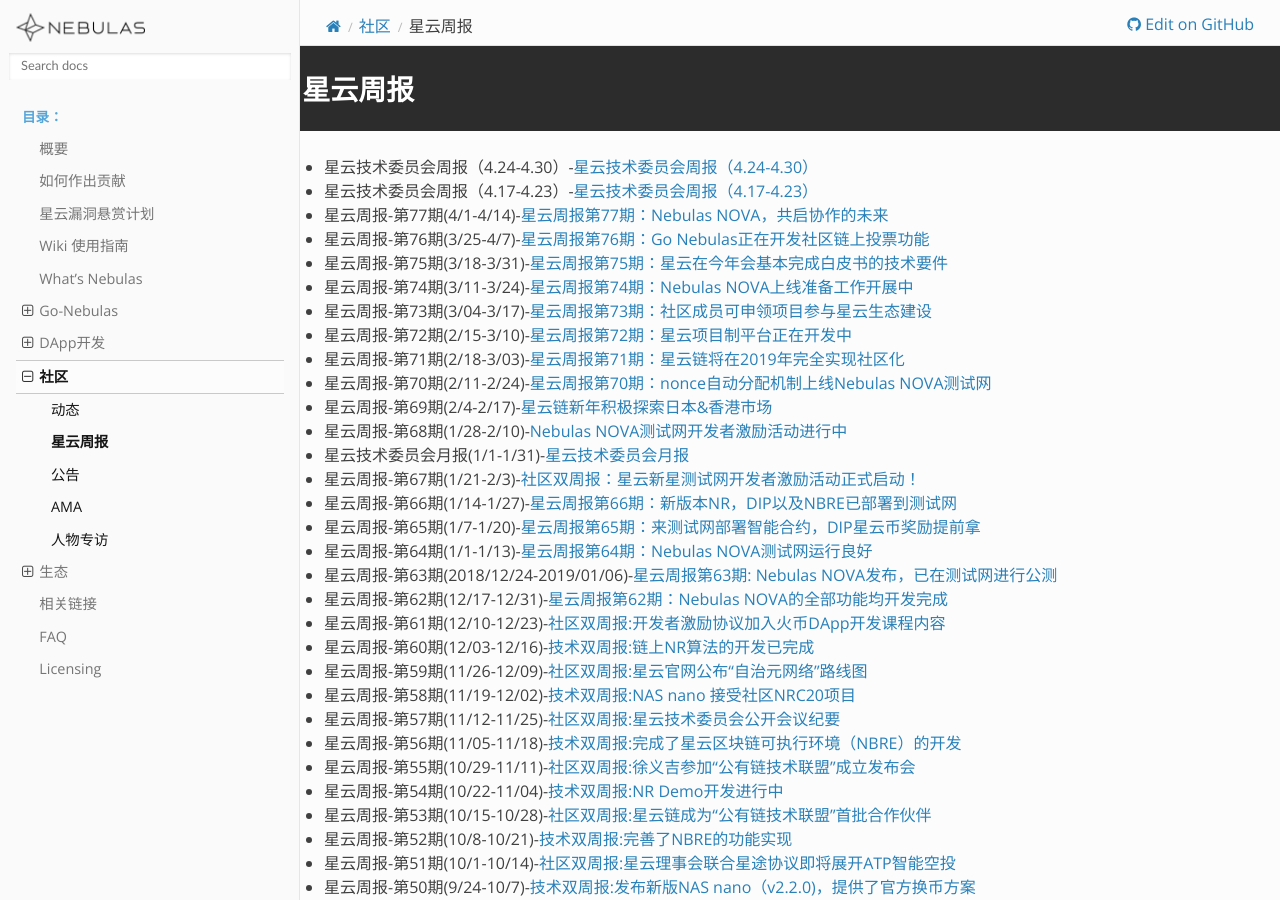
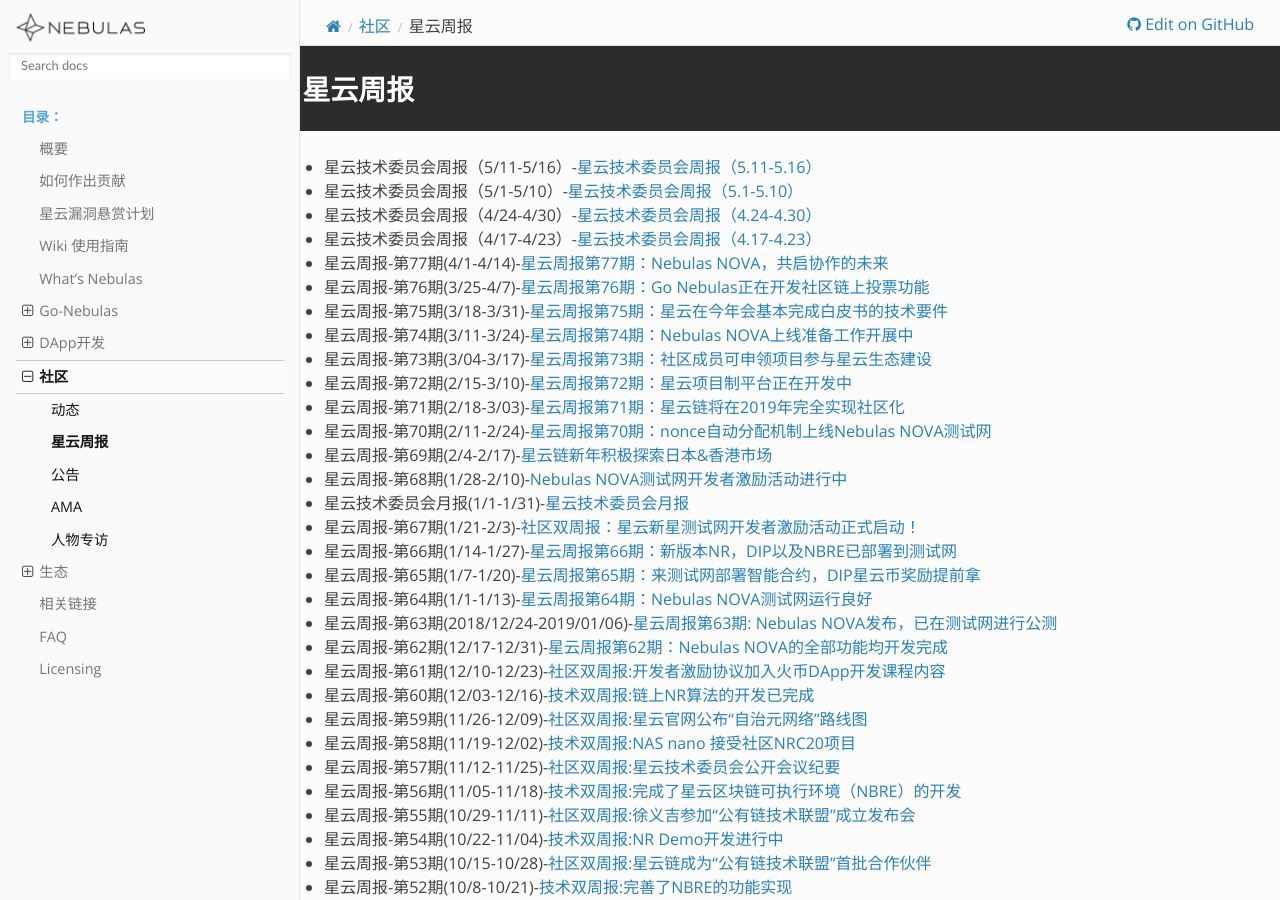
Before and after one commit to nebulasio/nebdocs, a Sphinx documentation site: the page built from docs/community/weekly-report.md, in a window 1280 px wide and 900 px high. Built offline with Sphinx 7.4.7 and the Read the Docs theme 2.0.0, drawn with Linux system fonts in a browser that asks for light colours; pages that are not in the unit, such as notebooks, are missing from menus.

Commit message:
Update weekly-report.md

```diff
--- a/docs/community/weekly-report.md
+++ b/docs/community/weekly-report.md
@@ -1,7 +1,9 @@
 # 星云周报
 
-- 星云技术委员会周报（4.24-4.30）-[星云技术委员会周报（4.24-4.30）](https://blog.nebulas.io/2019/05/07/nebulas-technical-committee-weekly-update%EF%BC%884-24-4-30%EF%BC%89/)
-- 星云技术委员会周报（4.17-4.23）-[星云技术委员会周报（4.17-4.23）](https://blog.nebulas.io/2019/04/26/nebulas-technical-committee-weekly-update%EF%BC%884-17-4-23%EF%BC%89/)
+- 星云技术委员会周报（5/11-5/16）-[星云技术委员会周报（5.11-5.16）](https://blog.nebulas.io/2019/05/17/nebulas-technical-committee-weekly-update%EF%BC%885-11-5-16%EF%BC%89/)
+- 星云技术委员会周报（5/1-5/10）-[星云技术委员会周报（5.1-5.10）](https://blog.nebulas.io/2019/05/12/nebulas-technical-committee-weekly-update%EF%BC%885-1-5-10%EF%BC%89/)
+- 星云技术委员会周报（4/24-4/30）-[星云技术委员会周报（4.24-4.30）](https://blog.nebulas.io/2019/05/07/nebulas-technical-committee-weekly-update%EF%BC%884-24-4-30%EF%BC%89/)
+- 星云技术委员会周报（4/17-4/23）-[星云技术委员会周报（4.17-4.23）](https://blog.nebulas.io/2019/04/26/nebulas-technical-committee-weekly-update%EF%BC%884-17-4-23%EF%BC%89/)
 - 星云周报-第77期(4/1-4/14)-[星云周报第77期：Nebulas NOVA，共启协作的未来](https://blog.nebulas.io/2019/04/17/nebulas-bi-weekly-community-dynamics-77/)
 - 星云周报-第76期(3/25-4/7)-[星云周报第76期：Go Nebulas正在开发社区链上投票功能](https://blog.nebulas.io/2019/04/08/nebulas-bi-weekly-development-commits-76/)
 - 星云周报-第75期(3/18-3/31)-[星云周报第75期：星云在今年会基本完成白皮书的技术要件](https://mp.weixin.qq.com/s/kiFDChyeaeHqHr1vCEm9xg)
```
